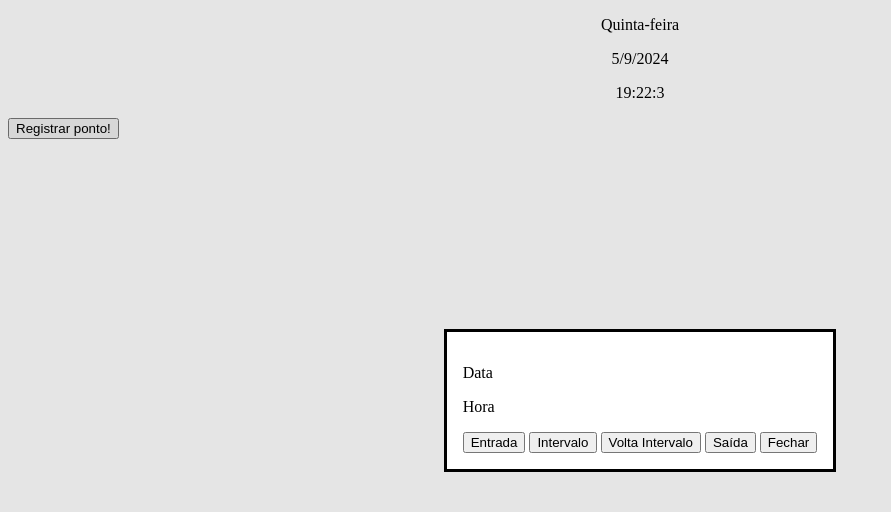
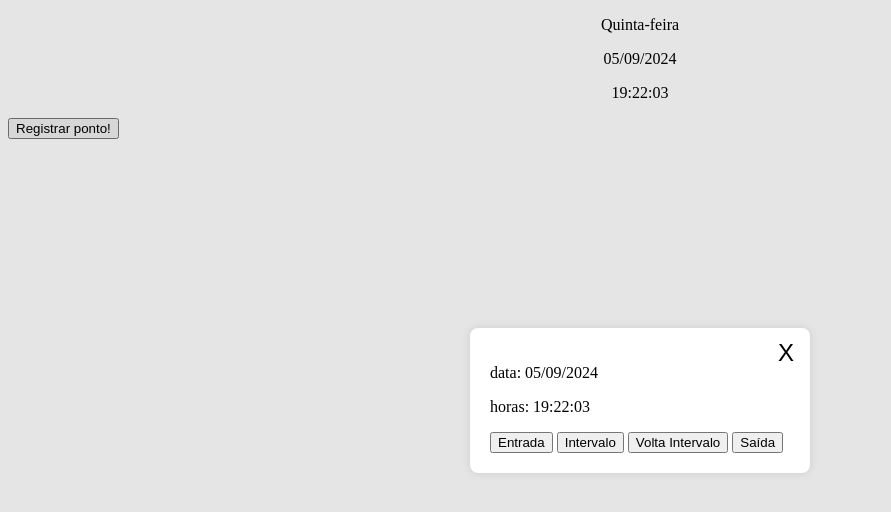
Before and after one commit to VertigoFromOuterSpace/ponto-eletronico-ads, a plain HTML site: page index.html in a window 1280 px wide. Both pictures are taken after a click on the button "Registrar ponto!". Shown: the whole page, without its empty margins (0-891 px from the left). Drawn offline with Linux system fonts and the light colour scheme.

Commit message:
Adicionado 0 a esquerda e outras correcoes a mais

```diff
--- a/css/style.css
+++ b/css/style.css
@@ -1,3 +1,22 @@
 .data-hora{
     text-align: center;
 }
+
+dialog {
+    position: relative;
+    padding: 20px;
+    width: 300px;
+    border: none;
+    border-radius: 8px;
+    box-shadow: 0 0 10px rgba(0,0,0,0.1);
+}
+
+.fechar-modal {
+    position: absolute;
+    top: 10px;
+    right: 10px;
+    background: transparent;
+    border: none;
+    font-size: 24px;
+    cursor: pointer;
+}
--- a/index.html
+++ b/index.html
@@ -14,13 +14,13 @@
         <p id="hora-min-seg">00:00:00</p>
     </div>
     <dialog id="dialog-ponto">
-        <p id="dia-mes-ano">Data</p>
-        <p id="hora-min-seg">Hora</p>
+        <p id="modal-dia-mes-ano">Data</p>
+        <p id="modal-hora-min-seg">Hora</p>
         <button>Entrada</button>
         <button>Intervalo</button>
         <button>Volta Intervalo</button>
         <button>Saída</button>
-        <button id="btn-fechar-dialog">Fechar</button>
+        <button class="fechar-modal" id="btn-fechar-dialog">X</button>
     </dialog>
 
     <button id="btn-registrar-ponto">Registrar ponto!</button>
--- a/js/index.js
+++ b/js/index.js
@@ -1,43 +1,192 @@
-const diaSemana = document.getElementById("dia-semana");
-const diaMesAno = document.getElementById("dia-mes-ano");
-const horasMinSeg = document.getElementById("hora-min-seg");
-const arrayWeekDay = ["Domingo","Segunda-feira", "Terça-feira","Quarta-feira","Quinta-feira","Sexta-feira","Sábado"];
-const btnFecharModal = document.getElementById("btn-fechar-dialog")
-const btnRegistrarPonto = document.getElementById("btn-registrar-ponto");
-const dialogPonto = document.getElementById("dialog-ponto")
+const diaSemana = document.getElementById("dia-semana"); // constante do dia da semana por extenso
+const diaMesAno = document.getElementById("dia-mes-ano"); // constante do dia no mês
+const horasMinSeg = document.getElementById("hora-min-seg"); // constante do horário
+const arrayWeekDay = ["Domingo","Segunda-feira", "Terça-feira","Quarta-feira","Quinta-feira","Sexta-feira","Sábado"]; // array pra definir o dia da semana
+
+const btnFecharModal = document.getElementById("btn-fechar-dialog"); // constante do botão de fechar o modal
+const btnRegistrarPonto = document.getElementById("btn-registrar-ponto"); // constante do botão de abrir o modal
+const dialogPonto = document.getElementById("dialog-ponto"); // constante do modal
+
+const modalDiaMesAno = document.getElementById("modal-dia-mes-ano"); // constante do dia no mês no modal
+const modalHorasMinSeg = document.getElementById("modal-hora-min-seg"); // constante do horário no modal
 
 
-btnRegistrarPonto.addEventListener("click", function(){
+
+btnRegistrarPonto.addEventListener("click", function(){ // ler o botão para mostrar o modal
     dialogPonto.showModal();
 } );
 
-btnFecharModal.addEventListener("click", function() {
+btnFecharModal.addEventListener("click", function() { // ler o botão para fechar o modal
     dialogPonto.close();
 })
 
 
 
-function daySemana(){
+function daySemana(){ // usa o array para mostrar o dia da semana
     const date = new Date();
     return arrayWeekDay[date.getDay()]
 }
 
-function dataCompleta(){
+function dataCompleta(){ // função de mostrar a data completa e coloca um 0 à esquerda quando necessário
     const date = new Date();
-    return date.getDate() + "/" + (date.getMonth() + 1) + "/" + date.getFullYear();
+
+    const diaData = date.getDate();
+    const MesData = date.getMonth() + 1;
+
+
+    dataMais10 = diaData + "/" + MesData + "/" + date.getFullYear(); //data padrão quando dia e mês for mais de 10
+
+    dataDiaMesMenos10 = "0" + diaData + "/" + "0" + MesData + "/" + date.getFullYear();
+    dataDiaMenos10 = "0" + diaData + "/" + MesData + "/" + date.getFullYear();
+    dataMesMenos10 = diaData + "/" + "0" + MesData + "/" + date.getFullYear();
+
+    if (diaData < 10 && MesData < 10){
+        return dataDiaMesMenos10;
+    }
+    else if (date.getMonth() < 10){
+        return dataMesMenos10;
+    }
+    else if (diaData < 10){
+        return dataDiaMenos10;
+    }
+    else{
+        return dataMais10;
+    }
 }
 
-function horaCompleta(){
+
+function horaCompleta(){ // função para mostrar o horário e colocar um 0 à esquerda quando necessário
     const date = new Date();
-    return date.getHours() + ":" + date.getMinutes() + ":" + date.getSeconds();
+    const dataHora = date.getHours();
+    const dataMinutos = date.getMinutes();
+    const dataSegundos = date.getSeconds();
+
+    horarioMais10 = dataHora + ":" + dataMinutos + ":" + dataSegundos; //Horas, Minutos e Segundos são maiores que 10
+
+    horasMenos10 = "0" + dataHora + ":" + dataMinutos + ":" + dataSegundos;
+    minutosMenos10 = dataHora + ":" + "0" + dataMinutos + ":" + dataSegundos;
+    segundosMenos10 = dataHora + ":" + dataMinutos + ":" + "0" + dataSegundos;
+
+    horasMinutosMenos10 = "0" + dataHora + ":" + "0" + dataMinutos + ":" + dataSegundos;
+    horasSegundosMenos10 = "0" + dataHora + ":" + dataMinutos + ":" + "0" + dataSegundos;
+
+    minutosSegundosMenos10 = dataHora + ":" + "0" + dataMinutos + ":" + "0" + dataSegundos;
+
+    horasMinutosSegundosMenos10 = "0" + dataHora + ":" + "0" + dataMinutos + ":" + "0" + dataSegundos;
+
+
+    if (dataHora < 10 && dataMinutos < 10 && dataSegundos < 10){
+        return horasMinutosSegundosMenos10
+    }
+    else if (dataMinutos < 10 && dataSegundos < 10){
+        return minutosSegundosMenos10
+    }
+    else if (dataHora < 10 && dataSegundos < 10){
+        return horasSegundosMenos10
+    }
+    else if (dataHora < 10 && dataMinutos < 10){
+        return horasMinutosMenos10
+    }
+    else if (dataSegundos < 10){
+        return segundosMenos10
+    }
+    else if (dataMinutos < 10){
+        return minutosMenos10
+    }
+    else if (dataHora < 10){
+        return horasMenos10
+    }
+    else{
+        return horarioMais10
+    }
 }
 
-function atualizarHora(){
+function atualizarHora(){ //atualiza a hora de acordo
     horasMinSeg.textContent = horaCompleta();
 }
 
-setInterval(atualizarHora, 1000);
 
 
-diaSemana.textContent = daySemana();
-diaMesAno.textContent = dataCompleta();
+function modalDataCompleta(){ // mostra a data no modal
+    const date = new Date();
+
+    const diaData = date.getDate();
+    const MesData = date.getMonth() + 1;
+
+
+    dataMais10 = diaData + "/" + MesData + "/" + date.getFullYear(); //data padrão quando dia e mês for mais de 10
+
+    dataDiaMesMenos10 = "0" + diaData + "/" + "0" + MesData + "/" + date.getFullYear();
+    dataDiaMenos10 = "0" + diaData + "/" + MesData + "/" + date.getFullYear();
+    dataMesMenos10 = diaData + "/" + "0" + MesData + "/" + date.getFullYear();
+
+    if (diaData < 10 && MesData < 10){
+        return dataDiaMesMenos10;
+    }
+    else if (date.getMonth() < 10){
+        return dataMesMenos10;
+    }
+    else if (diaData < 10){
+        return dataDiaMenos10;
+    }
+    else{
+        return dataMais10;
+    }
+}
+
+function modalHoraCompleta(){ // mostra o horário no modal
+    const date = new Date();
+    const dataHora = date.getHours();
+    const dataMinutos = date.getMinutes();
+    const dataSegundos = date.getSeconds();
+
+    horarioMais10 = dataHora + ":" + dataMinutos + ":" + dataSegundos; //Horas, Minutos e Segundos são maiores que 10
+
+    horasMenos10 = "0" + dataHora + ":" + dataMinutos + ":" + dataSegundos;
+    minutosMenos10 = dataHora + ":" + "0" + dataMinutos + ":" + dataSegundos;
+    segundosMenos10 = dataHora + ":" + dataMinutos + ":" + "0" + dataSegundos;
+
+    horasMinutosMenos10 = "0" + dataHora + ":" + "0" + dataMinutos + ":" + dataSegundos;
+    horasSegundosMenos10 = "0" + dataHora + ":" + dataMinutos + ":" + "0" + dataSegundos;
+
+    minutosSegundosMenos10 = dataHora + ":" + "0" + dataMinutos + ":" + "0" + dataSegundos;
+
+    horasMinutosSegundosMenos10 = "0" + dataHora + ":" + "0" + dataMinutos + ":" + "0" + dataSegundos;
+
+
+    if (dataHora < 10){
+        return horasMenos10
+    }
+    else if (dataMinutos < 10){
+        return minutosMenos10
+    }
+    else if (dataSegundos < 10){
+        return segundosMenos10
+    }
+    else if (dataHora < 10 && dataMinutos < 10){
+        return horasMinutosMenos10
+    }
+    else if (dataHora < 10 && dataSegundos < 10){
+        return horasSegundosMenos10
+    }
+    else if (dataMinutos < 10 && dataSegundos < 10){
+        return minutosSegundosMenos10
+    }
+    else if (dataHora < 10 && dataMinutos < 10 && dataSegundos < 10){
+        return horasMinutosSegundosMenos10
+    }
+    else{
+        return horarioMais10
+    }
+}
+
+function modalAtualizarHora(){ // atualiza a hora do modal
+    modalHorasMinSeg.textContent = "horas: " + modalHoraCompleta();
+}
+
+setInterval(atualizarHora, 1000); // atualiza o relógio à cada segundo
+setInterval(modalAtualizarHora, 1000); // atualiza o relógio à cada segundo no modal
+
+diaSemana.textContent = daySemana(); //  substitui o dia da semana no html
+diaMesAno.textContent = dataCompleta(); // substitui a data no html
+modalDiaMesAno.textContent = "data: " + modalDataCompleta(); // substitui a data no modal
```
